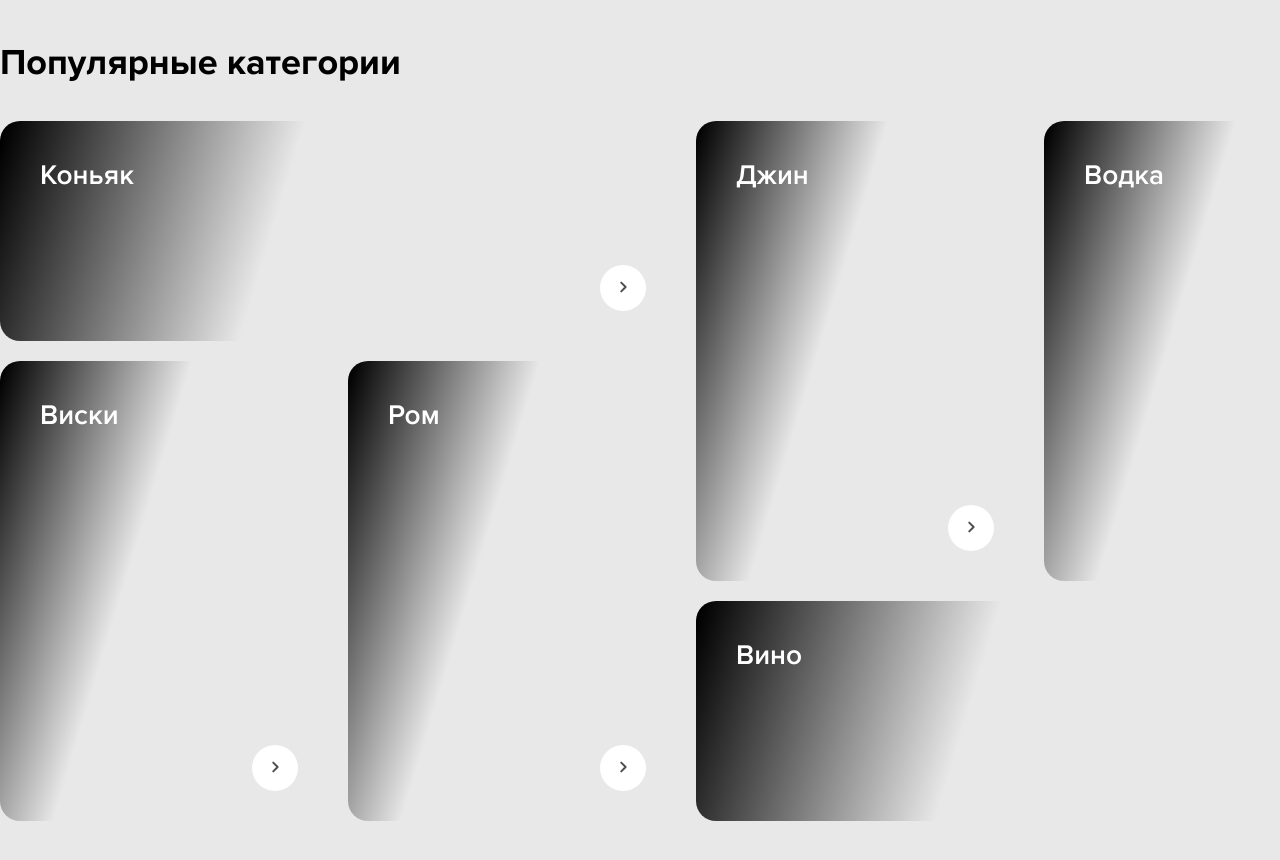
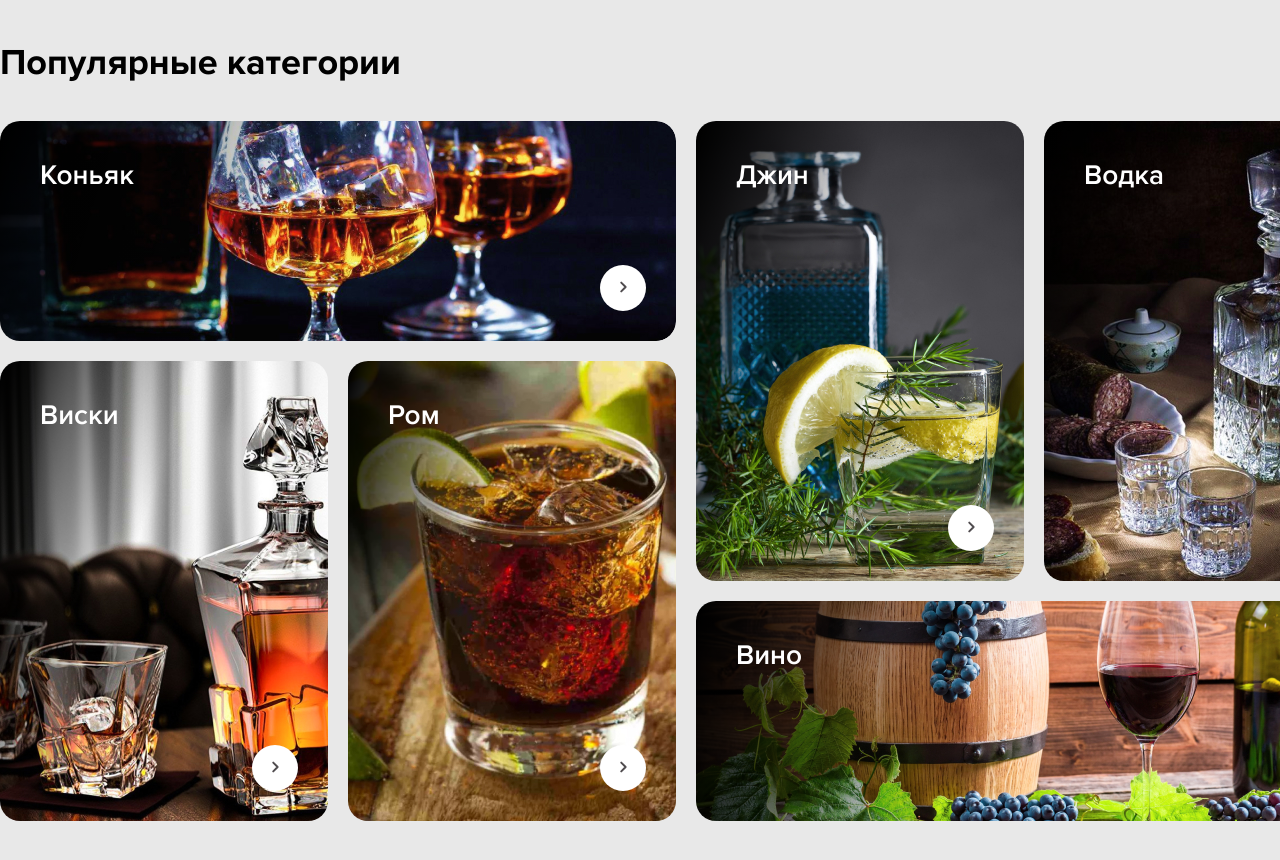
Before and after one commit to Natalya-Kantsur/testAlcoMarket, a plain HTML site: page index.html in a window 1280 px wide. Shown: the part 780-1640 px from the top of the page. Drawn offline with nearby package versions, Linux system fonts and the light colour scheme; files whose address does not match are found by name.

Commit message:
Update style.css

```diff
--- a/style.css
+++ b/style.css
@@ -248,17 +248,17 @@ h1, h2, h3, h4, h5, h6 {
 }
 
 .slider_item_one {
-  background: linear-gradient(90.17deg, rgba(0, 0, 0, 0.9) -6.79%, rgba(0, 0, 0, 0) 100.91%), url("/image/pop7.jpg");
+  background: linear-gradient(90.17deg, rgba(0, 0, 0, 0.9) -6.79%, rgba(0, 0, 0, 0) 100.91%), url("pop7.jpg");
   background-size: cover;
 }
 
 .slider_item_two {
-  background: linear-gradient(90.17deg, rgba(0, 0, 0, 0.9) -6.79%, rgba(0, 0, 0, 0) 100.91%), url("/image/pop1.jpg");
+  background: linear-gradient(90.17deg, rgba(0, 0, 0, 0.9) -6.79%, rgba(0, 0, 0, 0) 100.91%), url("pop1.jpg");
   background-size: cover;
 }
 
 .slider_item_three {
-  background: linear-gradient(90.17deg, rgba(0, 0, 0, 0.9) -6.79%, rgba(0, 0, 0, 0) 100.91%), url("/image/pop6.jpg");
+  background: linear-gradient(90.17deg, rgba(0, 0, 0, 0.9) -6.79%, rgba(0, 0, 0, 0) 100.91%), url("pop6.jpg");
   background-size: cover;
 }
 
@@ -377,27 +377,27 @@ h1, h2, h3, h4, h5, h6 {
 }
 
 .category_item-1 {
-  background: linear-gradient(106.85deg, #000000 0.88%, rgba(0, 0, 0, 0) 41.22%), url("/image/pop1.jpg");
+  background: linear-gradient(106.85deg, #000000 0.88%, rgba(0, 0, 0, 0) 41.22%), url("pop1.jpg");
 }
 
 .category_item-2 {
-  background: linear-gradient(106.85deg, #000000 0.88%, rgba(0, 0, 0, 0) 41.22%), url("/image/pop2.jpg");
+  background: linear-gradient(106.85deg, #000000 0.88%, rgba(0, 0, 0, 0) 41.22%), url("pop2.jpg");
 }
 
 .category_item-3 {
-  background: linear-gradient(106.85deg, #000000 0.88%, rgba(0, 0, 0, 0) 41.22%), url("/image/pop3.jpg");
+  background: linear-gradient(106.85deg, #000000 0.88%, rgba(0, 0, 0, 0) 41.22%), url("pop3.jpg");
 }
 
 .category_item-4 {
-  background: linear-gradient(106.85deg, #000000 0.88%, rgba(0, 0, 0, 0) 41.22%), url("/image/pop4.jpg");
+  background: linear-gradient(106.85deg, #000000 0.88%, rgba(0, 0, 0, 0) 41.22%), url("pop4.jpg");
 }
 
 .category_item-5 {
-  background: linear-gradient(106.85deg, #000000 0.88%, rgba(0, 0, 0, 0) 41.22%), url("/image/pop5.jpg");
+  background: linear-gradient(106.85deg, #000000 0.88%, rgba(0, 0, 0, 0) 41.22%), url("pop5.jpg");
 }
 
 .category_item-6 {
-  background: linear-gradient(106.85deg, #000000 0.88%, rgba(0, 0, 0, 0) 41.22%), url("/image/pop6.jpg");
+  background: linear-gradient(106.85deg, #000000 0.88%, rgba(0, 0, 0, 0) 41.22%), url("pop6.jpg");
 }
 
 .category_btn {
```
